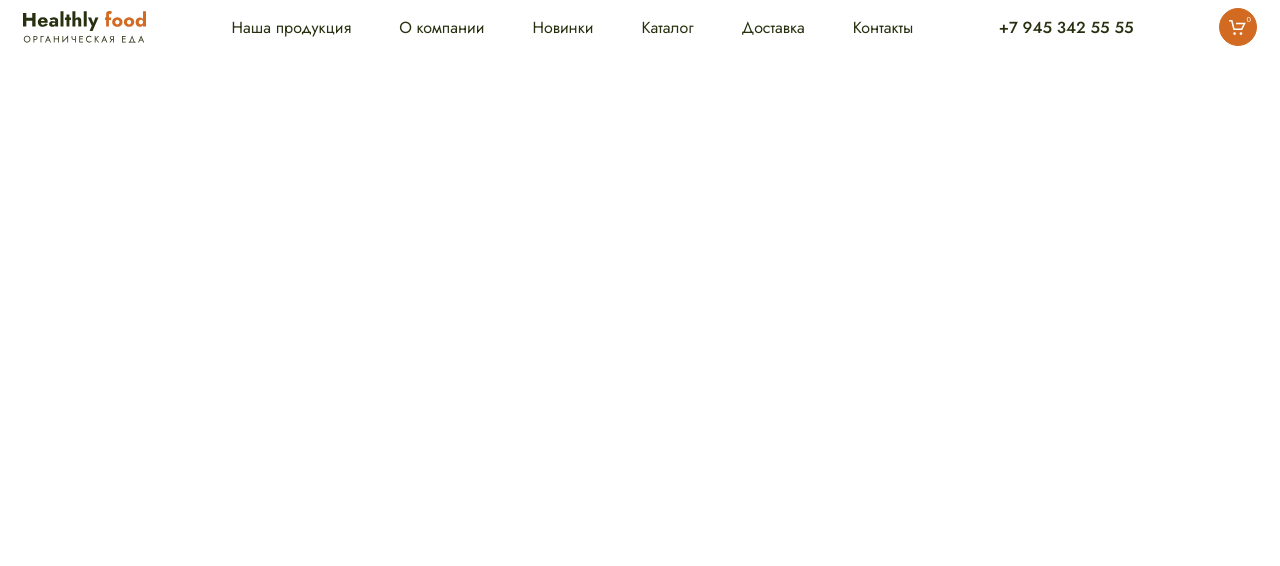
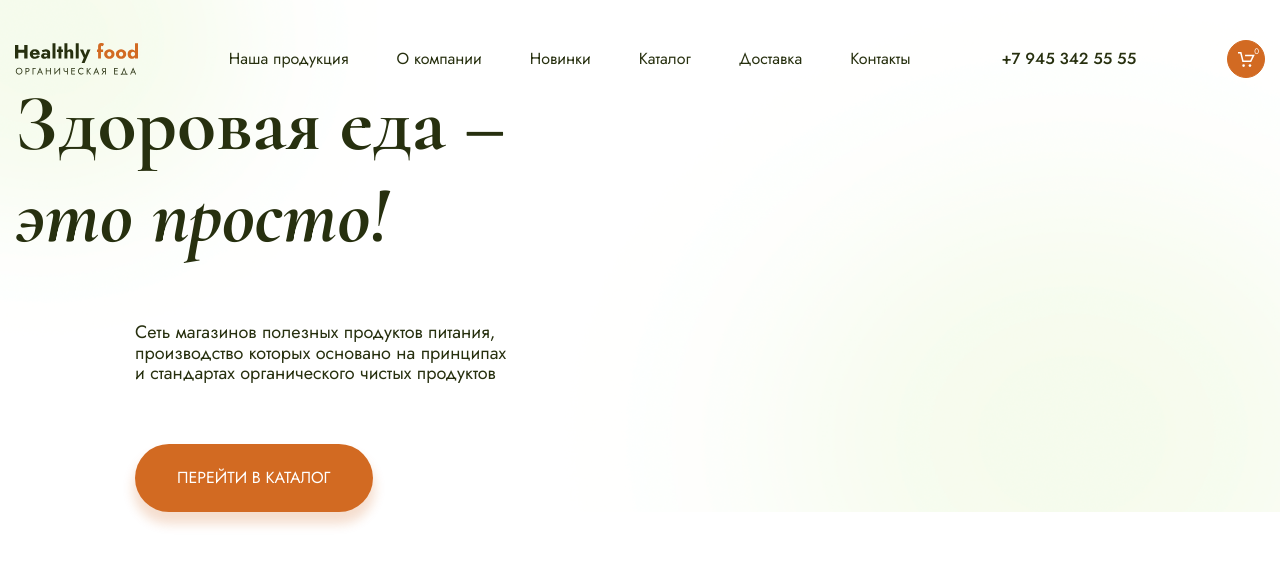
Before and after one commit to ElenaLobzineva/Module02-Shop, a website built with webpack: page src/index.html in a window 1280 px wide. Built offline with nearby package versions, Linux system fonts and the light colour scheme.

Commit message:
фвв main__text

```diff
--- a/package.json
+++ b/package.json
@@ -17,6 +17,7 @@
   },
   "dependencies": {
     "cross-env": "^7.0.3",
-    "html-webpack-plugin": "^5.5.0"
+    "html-webpack-plugin": "^5.5.0",
+    "normalize.css": "^8.0.1"
   }
 }
--- a/src/index.html
+++ b/src/index.html
@@ -38,6 +38,22 @@
            </button>
 
        </header>
+       <div class="container">
+        <div class="main__text">
+            <h1 class="title title_block">
+                Здоровая еда &ndash;
+                <span class="title__span">это просто!</span>
+            </h1>
+            <div class="main__item">
+                <p class="description description_size_s">Сеть магазинов полезных продуктов питания, производство которых основано на&nbsp;принципах и стандартах органического чистых продуктов
+                </p>
+                <div class="main__link">
+                    <a href="#" class="link">Перейти в каталог</a>
+                </div>
+
+            </div>
+        </div>
+    </div>
 
    </div>
 </body>
--- a/src/index.js
+++ b/src/index.js
@@ -1 +1,2 @@
+import "normalize.css"
 import "./styles/main.scss"
--- a/src/styles/main.scss
+++ b/src/styles/main.scss
@@ -2,6 +2,7 @@
 
 $green: #27300f;
 $orange: #d26a22;
+$white: #ffffff;
 
 $font-jost: "Jost", sans-serif;
 $font-cormorant: 'Cormorant', serif;
@@ -12,14 +13,13 @@ html {
 body {
     font-size: 1.6rem;
     font-family: $font-jost;
+    color: $green;
 }
 
 .header {
     max-width: 1440px;
-    margin-top: 4rem;
+    padding: 4rem 1.5rem 0 1.5rem;
     margin: 0 auto;
-    padding-left: 15px;
-    padding-right: 15px;
     display: flex;
     justify-content: space-between;
     align-items: center;
@@ -31,7 +31,6 @@ body {
         gap: 4.8rem;
     }
     &__link {
-        font-size: 1.6rem;
         text-decoration: none;
         color: $green;
         &:hover {
@@ -39,7 +38,6 @@ body {
         }
     }
     &__tel {
-        font-size: 1.6rem;
         color: $green;
         font-weight: 500;
         text-decoration: none;
@@ -66,7 +64,7 @@ body {
     }
     &__counter {
         font-size: .8rem;
-        color: #fff;
+        color: $white;
         position: absolute;
         right: .5rem;
         top: .6rem;
@@ -80,3 +78,53 @@ body {
     width: 12.3rem;
     height: 3.2rem;
 }
+.container {
+    max-width: 1440px;
+    margin-top: 4rem;
+    margin: 0 auto;
+    padding-left: 15px;
+    padding-right: 15px;
+}
+.main {
+    background-image: url(../images/main.png);
+    background-size: cover;
+    background-position-x: center;
+    &__item {
+        margin-left: 12rem;
+        max-width: 37.8rem;
+        padding-top: 6rem;
+    }
+    &__link {
+        padding-top: 6rem;
+    }
+}
+.title {
+    font-family: $font-cormorant;
+    font-weight: 700;
+    font-size: 8rem;
+    margin: 0;
+    &__span {
+        font-style: italic;
+    }
+    &_block {
+        .title__span {
+            display: block;
+        }
+    }
+}
+.description {
+    &_size_s {
+        font-size: 1.8rem;
+        margin: 0;
+    }
+}
+.link {
+    color: $white;
+    text-transform: uppercase;
+    padding: 2.5rem 4.2rem;
+    background-color: $orange;
+    box-shadow: 0px 1rem 1.1rem .2rem rgba(207, 92, 13, 0.2);
+    text-decoration: none;
+    border-radius: 3.8rem;
+    display: inline-block;
+}
```
Also changed, not shown: dist/images/dc43b60891e793c4fb0c.png (added), dist/index.html, dist/styles/main.css, src/images/1801287.svg (deleted), src/images/bg.jpg (deleted), src/images/main.png (added), 1 other file.
